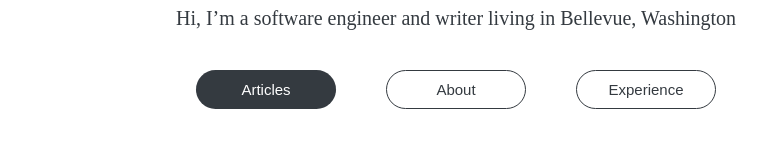
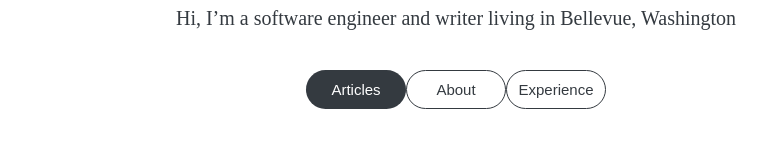
Before and after one commit to Kyle1668/kyleobrien.io.frontend, a React (Create React App) app: page / in a window 1280 px wide. Shown: the part 416-564 px from the top of the page, without its empty margins (184-950 px from the left). Built offline with nearby package versions, Linux system fonts and the light colour scheme.

Commit message:
Added the styled component to the header

```diff
--- a/src/components/App.tsx
+++ b/src/components/App.tsx
@@ -1,15 +1,22 @@
 import React from "react";
+import styled from "styled-components";
 import Header from "./Header";
 import SocialIconBar from "./SocialIconBar";
-import "../stylesheets/App.scss";
 
-function App() {
+const AppWrapper = styled.div`
+	color: #343a40;
+	background-color: #ffffff;
+	font-family: "Roboto script=all rev=1";
+	font-weight: 400;
+`;
+
+const App: React.FC = () => {
 	return (
-		<div className="App">
+		<AppWrapper>
 			<SocialIconBar />
 			<Header />
-		</div>
+		</AppWrapper>
 	);
-}
+};
 
 export default App;
--- a/src/components/Header.tsx
+++ b/src/components/Header.tsx
@@ -1,27 +1,72 @@
 import React from "react";
+import styled from "styled-components";
 import NavButton from "./NavButton";
 
-import "../stylesheets/Header.scss";
+const HeaderWrapper = styled.div`
+	width: 100%;
+	padding-top: 100px;
+	padding-bottom: 100px;
+	text-align: center;
+`;
 
-export const Header: React.FC = () => {
+const ImageContainer = styled.div`
+	display: flex;
+	flex-direction: row;
+	justify-content: center;
+	margin-top: 25px;
+`;
+
+const ProfilePicture = styled.img`
+	height: 150px;
+	width: 150px;
+	border-radius: 50%;
+	border: 2px solid black;
+`;
+
+const TextContainer = styled.div`
+	margin-top: 30px;
+	margin-bottom: 40px;
+`;
+
+const BioText = styled.p`
+	font-size: 20px;
+`;
+
+const ButtonContainer = styled.div`
+	display: flex;
+	flex-direction: row;
+	justify-content: center;
+	margin-top: 25px;
+`;
+
+const PageNavButton = styled(NavButton)`
+	margin-left: 25px;
+	margin-right: 25px;
+	width: 160px;
+	text-align: center;
+`;
+
+const Header: React.FC = () => {
 	return (
-		<div className="Header">
-			<div className="image-container">
-				<img
+		<HeaderWrapper>
+			<ImageContainer>
+				<ProfilePicture
 					id="profile-picture"
 					src="https://koioassets.blob.core.windows.net/images/zoka-profile-cropped.png"
 					alt="Kyle in a coffee shop"
 				/>
-			</div>
-			<div className="text-container">
-				<p>Hi, I’m a software engineer and writer living in Bellevue, Washington </p>
-			</div>
-			<div className="button-container">
-				<NavButton pageName="Articles" isCurrentPage />
-				<NavButton pageName="About" isCurrentPage={false} />
-				<NavButton pageName="Experience" isCurrentPage={false} />
-			</div>
-		</div>
+			</ImageContainer>
+			<TextContainer>
+				<BioText>
+					Hi, I’m a software engineer and writer living in Bellevue, Washington{" "}
+				</BioText>
+			</TextContainer>
+			<ButtonContainer>
+				<PageNavButton pageName="Articles" isCurrentPage />
+				<PageNavButton pageName="About" isCurrentPage={false} />
+				<PageNavButton pageName="Experience" isCurrentPage={false} />
+			</ButtonContainer>
+		</HeaderWrapper>
 	);
 };
 
--- a/src/components/SocialIconBar.tsx
+++ b/src/components/SocialIconBar.tsx
@@ -41,7 +41,7 @@ const EmailIcon = styled(MdEmail)`
 	${socialIconStyles}
 `;
 
-export const SocialIconBar: React.FC = () => {
+const SocialIconBar: React.FC = () => {
 	return (
 		<SocialIconRowContainer>
 			<SocialIconRow>
--- a/src/stylesheets/App.scss
+++ b/src/stylesheets/App.scss
@@ -1,8 +1,5 @@
 .App {
-	color: #343a40;
-	background-color: #ffffff;
-	font-family: "Roboto script=all rev=1";
-	font-weight: 400;
+
 }
 
 .App {
--- a/src/stylesheets/Header.scss
+++ /dev/null
@@ -1,51 +0,0 @@
-.Header {
-    width: 100%;
-    padding-top: 100px;
-    padding-bottom: 100px;
-    text-align: center;
-}
-
-.Header {
-    .image-container {
-        display: flex;
-        flex-direction: row;
-        justify-content: center;
-        margin-top: 25px;
-    }
-
-    .image-container {
-        img {
-            height: 150px;
-            width: 150px;
-            border-radius: 50%;
-            border: 2px solid black;
-        }
-    }
-
-    .text-container {
-        margin-top: 30px;
-        margin-bottom: 40px;
-    }
-
-    .text-container {
-        p {
-            font-size: 20px;
-        }
-    }
-
-    .button-container {
-        display: flex;
-        flex-direction: row;
-        justify-content: center;
-        margin-top: 25px;
-    }
-
-    .button-container {
-        .NavButton {
-            margin-left: 25px;
-            margin-right: 25px;
-            width: 160px;
-            text-align: center;
-        }
-    }
-}
```
